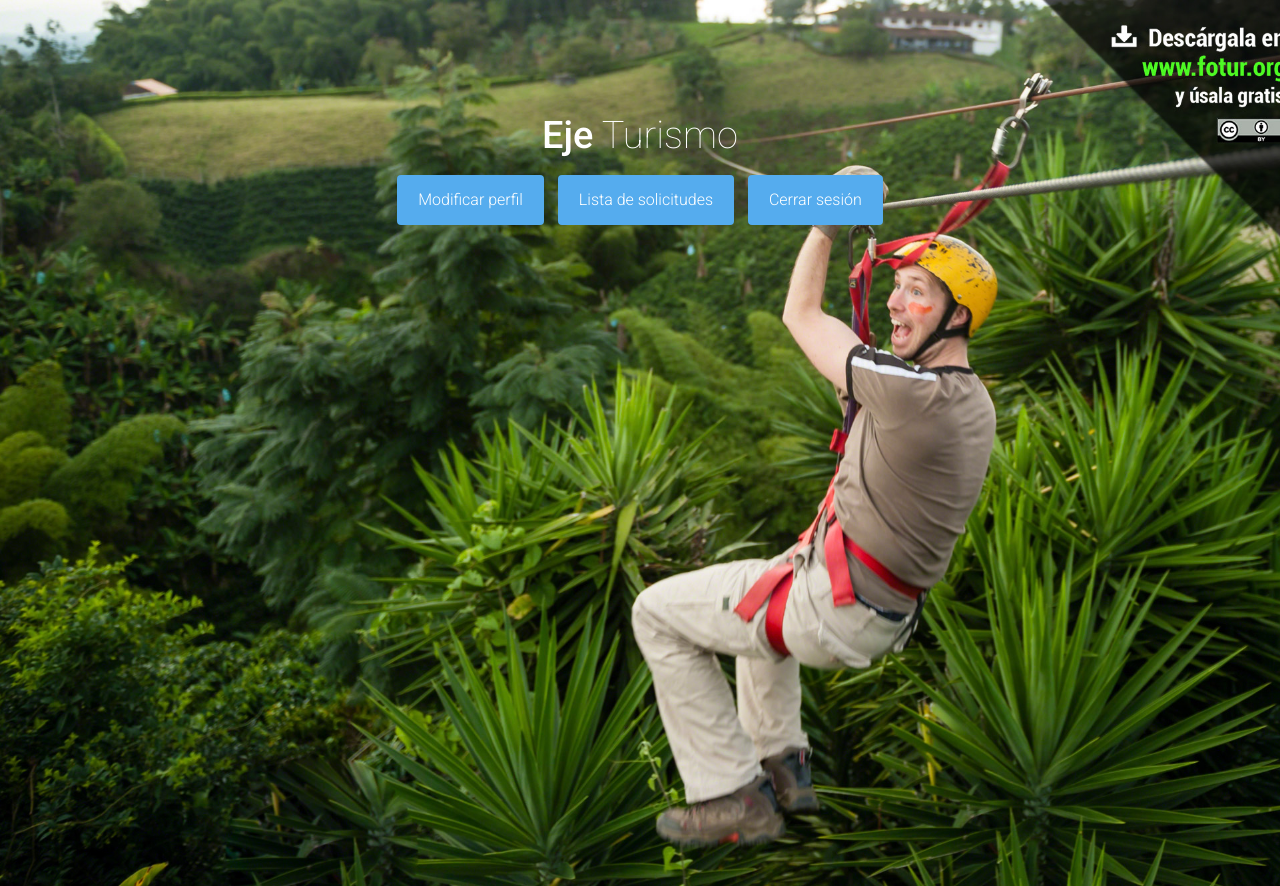
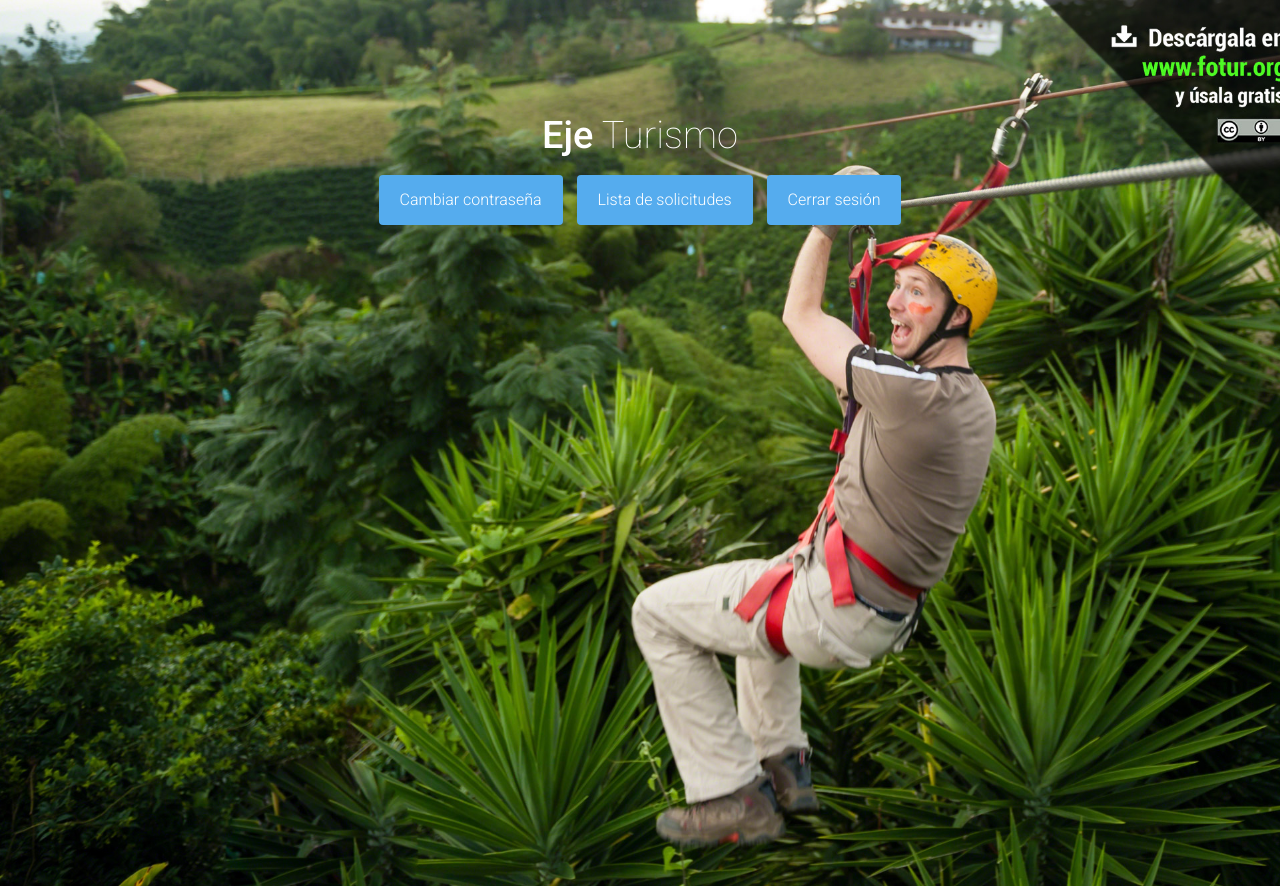
Before and after one commit to Luisda199824/EjeTurismo, a Django app: page /root/ in a window 1280 px wide. Run offline with Django 3.2, Linux system fonts and the light colour scheme; some libraries are stand-ins or nearby versions.

Commit message:
Organización cambiar contraseña

```diff
--- a/templates/root/index.html
+++ b/templates/root/index.html
@@ -41,7 +41,7 @@
                   </div>
               </div>
               <div class="row">
-                    <a class="btn btn-link-1 btn-link-1-twitter" href="/root/modificar/perfil">Modificar perfil</a>
+                    <a class="btn btn-link-1 btn-link-1-twitter" href="/root/modificar/perfil">Cambiar contraseña</a>
                     <a class="btn btn-link-1 btn-link-1-twitter" href="/root/solicitudes">Lista de solicitudes</a>
                     <a class="btn btn-link-1 btn-link-1-twitter" href="/">Cerrar sesión</a>
               </div>
```
